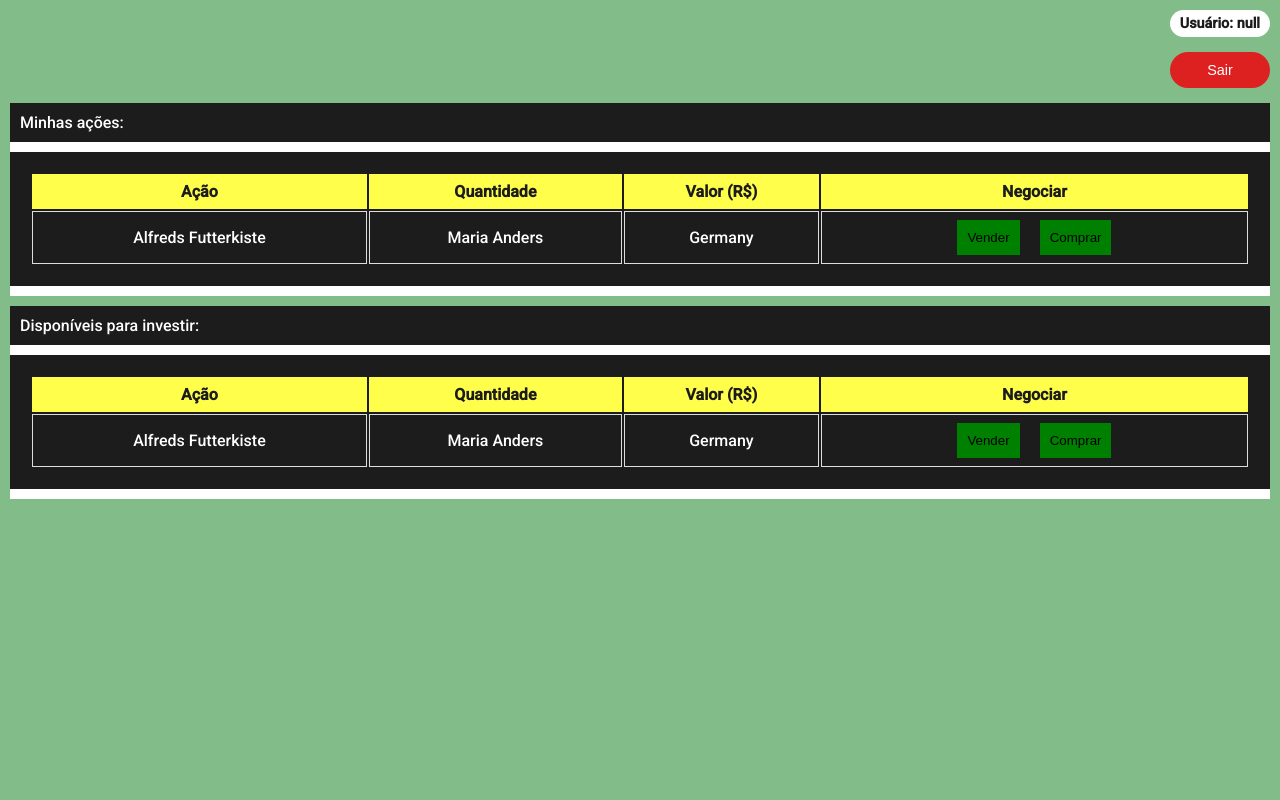
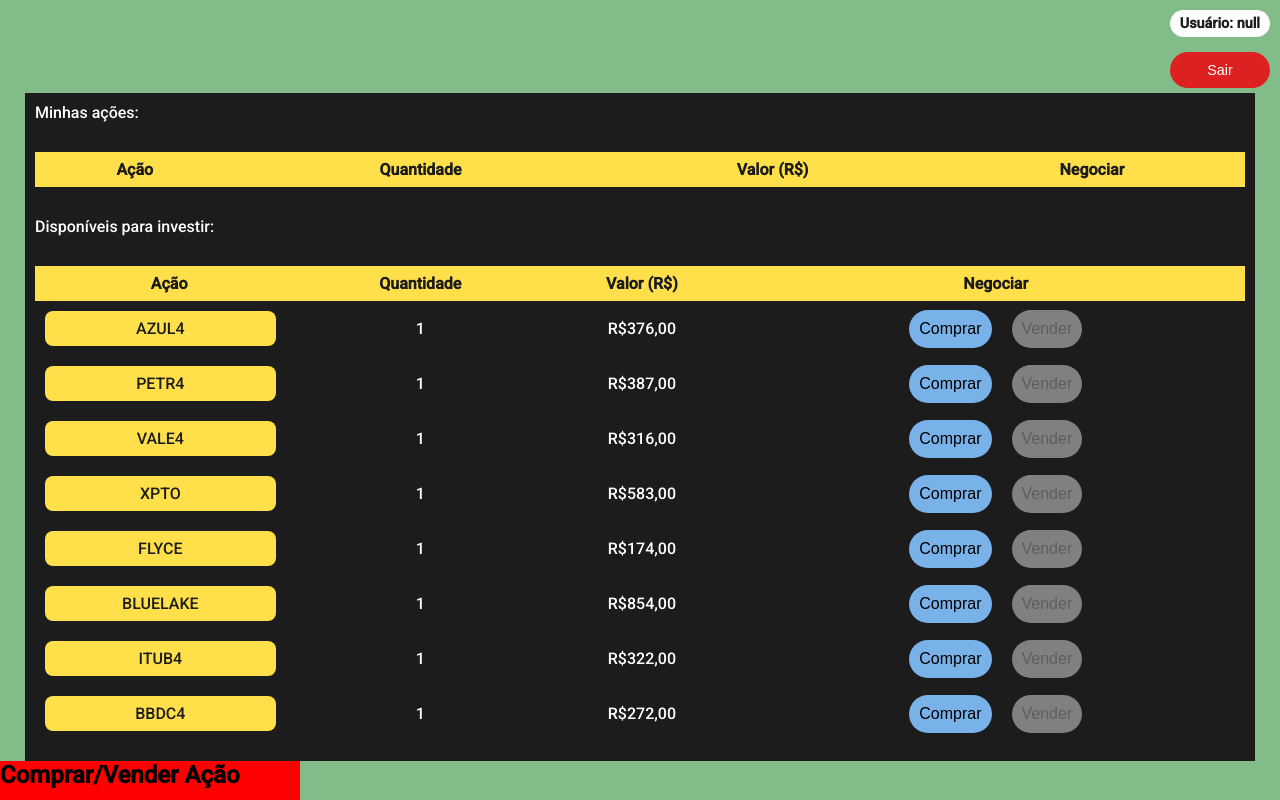
Before and after one commit to MateusCapitanio/FinanceXP, a React (Create React App) app: page /home in a window 1280 px wide. Shown: the top 800 px of the page. Built offline with nearby package versions, Linux system fonts and the light colour scheme.

Commit message:
Renderizando acçoes

```diff
--- /dev/null
+++ b/src/components/Negotiate.tsx
@@ -0,0 +1,13 @@
+import React from "react";
+
+import "../styles/negotiateStyle.css";
+
+function Negotiate() {
+  return (
+    <main>
+      <h1>Comprar/Vender Ação</h1>
+    </main>
+  );
+}
+
+export default Negotiate;
--- a/src/contexts/Provider.tsx
+++ b/src/contexts/Provider.tsx
@@ -1,14 +1,21 @@
-import React from "react";
+import React, { useMemo, useState } from "react";
 
 import { IChildren } from "../interfaces/Children";
 import myContext from "./myContext";
 
 function Provider({ children }: IChildren) {
-  const valueInicial = "First value";
+  const [arrayAcoesDisp, setArrayAcoesDisp] = useState([]);
+  const [arrayAcoesComp, setArrayAcoesComp] = useState([]);
 
-  return (
-    <myContext.Provider value={valueInicial}>{children}</myContext.Provider>
-  );
+  // eslint-disable-next-line react/jsx-no-constructed-context-values
+  const value: any = {
+    arrayAcoesDisp,
+    setArrayAcoesDisp,
+    arrayAcoesComp,
+    setArrayAcoesComp,
+  };
+
+  return <myContext.Provider value={value}>{children}</myContext.Provider>;
 }
 
 export default Provider;
--- a/src/contexts/myContext.ts
+++ b/src/contexts/myContext.ts
@@ -1,5 +1,5 @@
-import { createContext } from "react";
+import React from "react";
 
-const myContext = createContext("");
+const myContext = React.createContext({});
 
 export default myContext;
--- /dev/null
+++ b/src/interfaces/Acoes.ts
@@ -0,0 +1,5 @@
+interface IAcoes {
+  arrayAcoes: object[];
+}
+
+export default IAcoes;
--- a/src/pages/Home.tsx
+++ b/src/pages/Home.tsx
@@ -1,11 +1,17 @@
-import { useEffect, useState } from "react";
+import { useContext, useEffect, useState } from "react";
 import { useNavigate } from "react-router-dom";
+
+import myContext from "../contexts/myContext";
+import { arrayAcoes } from "../utils/acoes";
 
 // CSS
 import "../styles/homestyle.css";
+import Negotiate from "../components/Negotiate";
 
 function Home() {
   const navigate = useNavigate();
+  const context: any = useContext(myContext);
+  const { arrayAcoesDisp, setArrayAcoesDisp } = context;
 
   const [user, setUser]: [user: string, setUser: any] = useState("");
 
@@ -15,11 +21,17 @@
       navigate("/home");
     }
     setUser(valueReturn);
+
+    setArrayAcoesDisp(arrayAcoes);
   }, []);
 
   const logoutFunc = () => {
     localStorage.clear();
     navigate("/");
+  };
+
+  const redirectNegotiate = () => {
+    navigate("/negotiate");
   };
 
   return (
@@ -43,21 +55,12 @@
                 <th>Valor (R$)</th>
                 <th>Negociar</th>
               </tr>
-              <tr>
-                <td>Alfreds Futterkiste</td>
-                <td>Maria Anders</td>
-                <td>Germany</td>
-                <td className="actionButtons">
-                  <button type="button">Vender</button>
-                  <button type="button">Comprar</button>
-                </td>
-              </tr>
             </table>
           </div>
         </section>
 
         <section className="actionsStyle">
-          <div>Disponíveis para investir:</div>
+          <div className="titleActions">Disponíveis para investir:</div>
           <div className="scrollMenu">
             <table>
               <tr className="descriptions">
@@ -66,17 +69,35 @@
                 <th>Valor (R$)</th>
                 <th>Negociar</th>
               </tr>
-              <tr>
-                <td>Alfreds Futterkiste</td>
-                <td>Maria Anders</td>
-                <td>Germany</td>
-                <td className="actionButtons">
-                  <button type="button">Vender</button>
-                  <button type="button">Comprar</button>
-                </td>
-              </tr>
+              {arrayAcoesDisp.map((action: any, i: number) => (
+                <tr key={action.name}>
+                  <td className="actionName">{action.name}</td>
+                  <td>{action.qtd}</td>
+                  <td>{`R$${action.value},00`}</td>
+                  <td className="actionButtons">
+                    <button
+                      onClick={redirectNegotiate}
+                      className="buy"
+                      type="button"
+                    >
+                      Comprar
+                    </button>
+                    <button
+                      onClick={redirectNegotiate}
+                      disabled
+                      className="sell"
+                      type="button"
+                    >
+                      Vender
+                    </button>
+                  </td>
+                </tr>
+              ))}
             </table>
           </div>
+        </section>
+        <section className="negotiatePopup">
+          <h1>Comprar/Vender Ação</h1>
         </section>
       </main>
     </div>
--- a/src/styles/homestyle.css
+++ b/src/styles/homestyle.css
@@ -49,12 +49,11 @@
 .actionsStyle {
     display: flex;
     flex-direction: column;
-    background: white;
-    margin: 10px;
+    background: #1c1c1c;
+    margin: 0px 25px;
 }
 
 .actionsStyle div {
-    background: #1c1c1c;
     color: white;
     padding: 10px;
     margin: 0px 0px 10px 0px;
@@ -75,31 +74,64 @@
 
 
 td, th {
-    border: 1px solid #dddddd;
     text-align: center;
     padding: 8px;
+    margin: 10px;
 }
 
 table {
     padding: 10px;
     width: 100%;
+    border-collapse: collapse;
 }
 
-/* .actionButtons {
-    display: flex;
-    justify-content: space-around;
-} */
-
 .actionButtons button {
-    background: green;
     padding: 10px;
     margin: 0px 10px;
     border: none;
+    border-radius: 50px;
+    cursor: pointer;
+    font-size: 1rem;
+}
+
+.buy {
+    background: #79B2E9;
+}
+
+.buy:disabled {
+    background: grey;
+    cursor: default;
+}
+
+.sell {
+    background: #77dd77;
+}
+
+.sell:disabled {
+    background: grey;
+    cursor: default;
 }
 
 .descriptions th {
-    background: rgb(254, 254, 75);
+    background: #FFE04B;
     border: none;
     color: #1c1c1c;
     margin: 10px;
 }
+
+.actionName {
+    display: inline-block;
+    width: 80%;
+    border-radius: 8px;
+    background: #FFE04B;
+    color: #1c1c1c;
+}
+
+.negotiatePopup {
+    background: red;
+    display: flex;
+    position: absolute;
+    z-index: 1;
+    width: 300px;
+    height: 500px;
+}
--- /dev/null
+++ b/src/styles/negotiateStyle.css
@@ -0,0 +1,11 @@
+* {
+    padding: 0;
+    margin: 0;
+}
+
+main {
+    position: absolute;
+    width: 300px;
+    height: 500px;
+    background: red
+};
--- a/src/utils/acoes.ts
+++ b/src/utils/acoes.ts
@@ -1,9 +1,44 @@
-const arrayAcoes: object[] = [
+import getRandomNumber from "./getRandomNumber";
+
+export const arrayAcoes: object[] = [
   {
     name: "AZUL4",
     qtd: 1,
-    value: 350,
+    value: getRandomNumber(100, 999),
+  },
+  {
+    name: "PETR4",
+    qtd: 1,
+    value: getRandomNumber(100, 999),
+  },
+  {
+    name: "VALE4",
+    qtd: 1,
+    value: getRandomNumber(100, 999),
+  },
+  {
+    name: "XPTO",
+    qtd: 1,
+    value: getRandomNumber(100, 999),
+  },
+  {
+    name: "FLYCE",
+    qtd: 1,
+    value: getRandomNumber(100, 999),
+  },
+  {
+    name: "BLUELAKE",
+    qtd: 1,
+    value: getRandomNumber(100, 999),
+  },
+  {
+    name: "ITUB4",
+    qtd: 1,
+    value: getRandomNumber(100, 999),
+  },
+  {
+    name: "BBDC4",
+    qtd: 1,
+    value: getRandomNumber(100, 999),
   },
 ];
-
-export default arrayAcoes;
--- /dev/null
+++ b/src/utils/getRandomNumber.ts
@@ -0,0 +1,7 @@
+const getRandomNumber = (min: number, max: number) => {
+  const newMin = Math.ceil(min);
+  const newMax = Math.floor(max);
+  return Math.floor(Math.random() * (newMax - newMin)) + newMin;
+};
+
+export default getRandomNumber;
```
